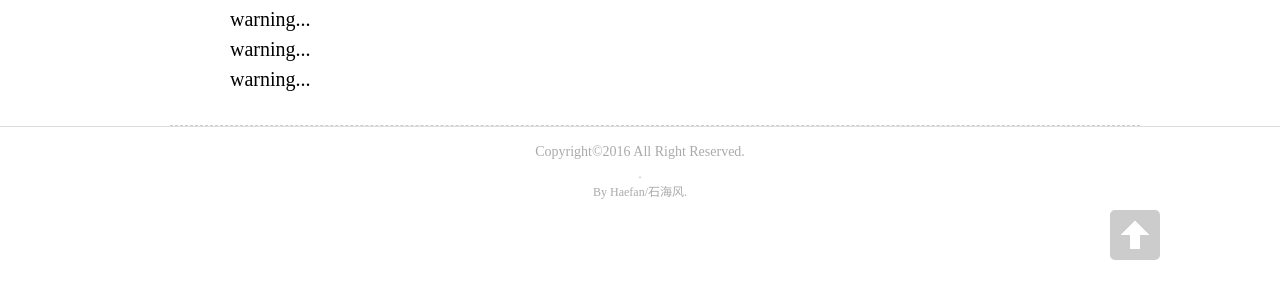
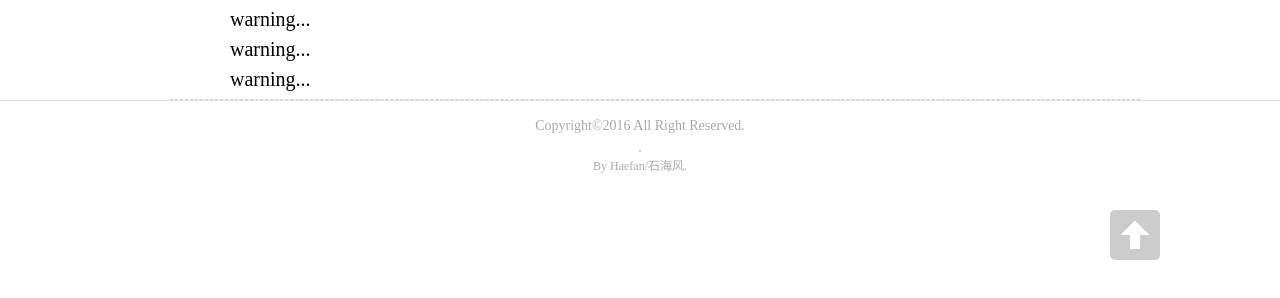
Before and after one commit to Haefan/Blog, a plain HTML site: page log.html in a window 1280 px wide. Shown: the part 430-728 px from the top of the page. Drawn offline with Linux system fonts and the light colour scheme.

Commit message:
Update common.css

```diff
--- a/css/common.css
+++ b/css/common.css
@@ -8,7 +8,7 @@ margin-top:80px;padding:10px 0;position:relative;}
 /*body*/
 .body{width:1000px;margin: 0 auto 0;}
 /*个人介绍部分*/
-.container{width:auto;}
+.container{height:auto;}
 .personMes{padding-left: 50px;}
 .personMes h2{font-size:30px;margin:5px 0;}
 .personMes li{font-size:20px;width:auto;height:30px;line-height: 30px;display:block;}
```
